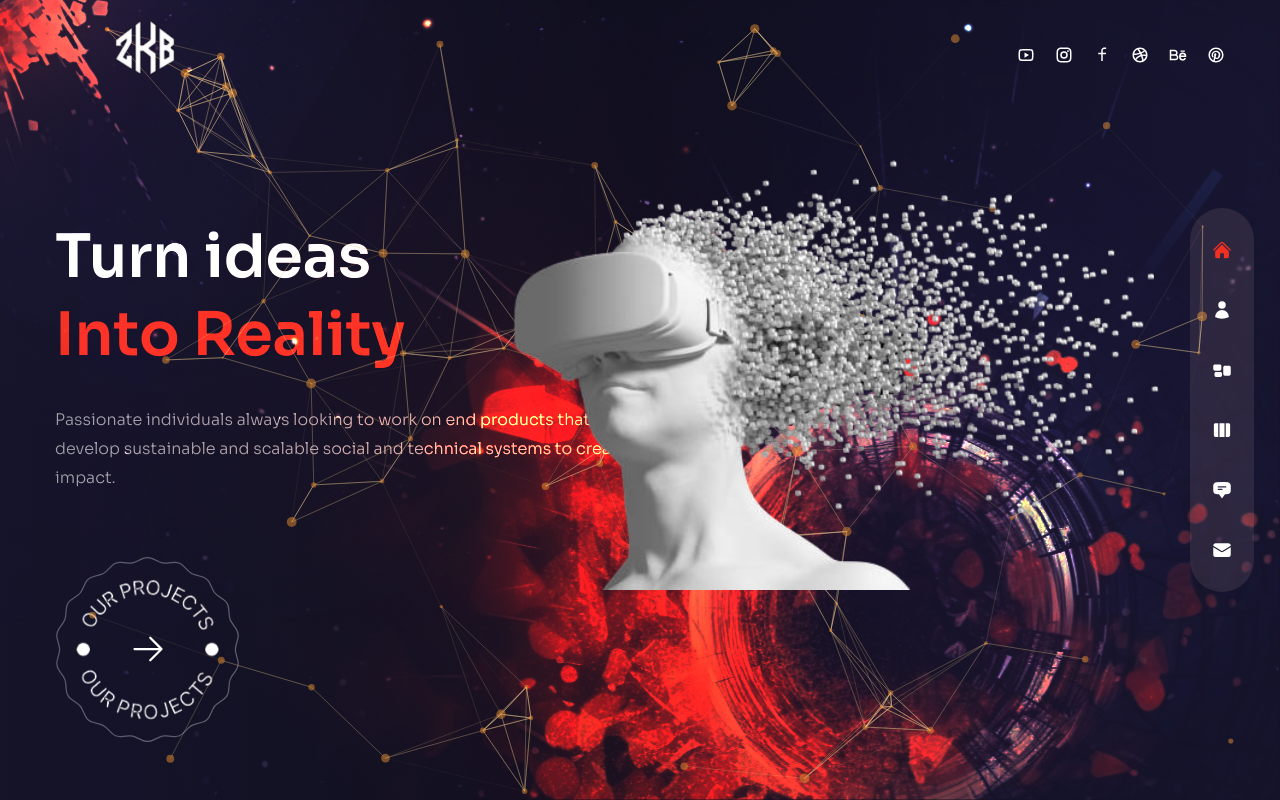
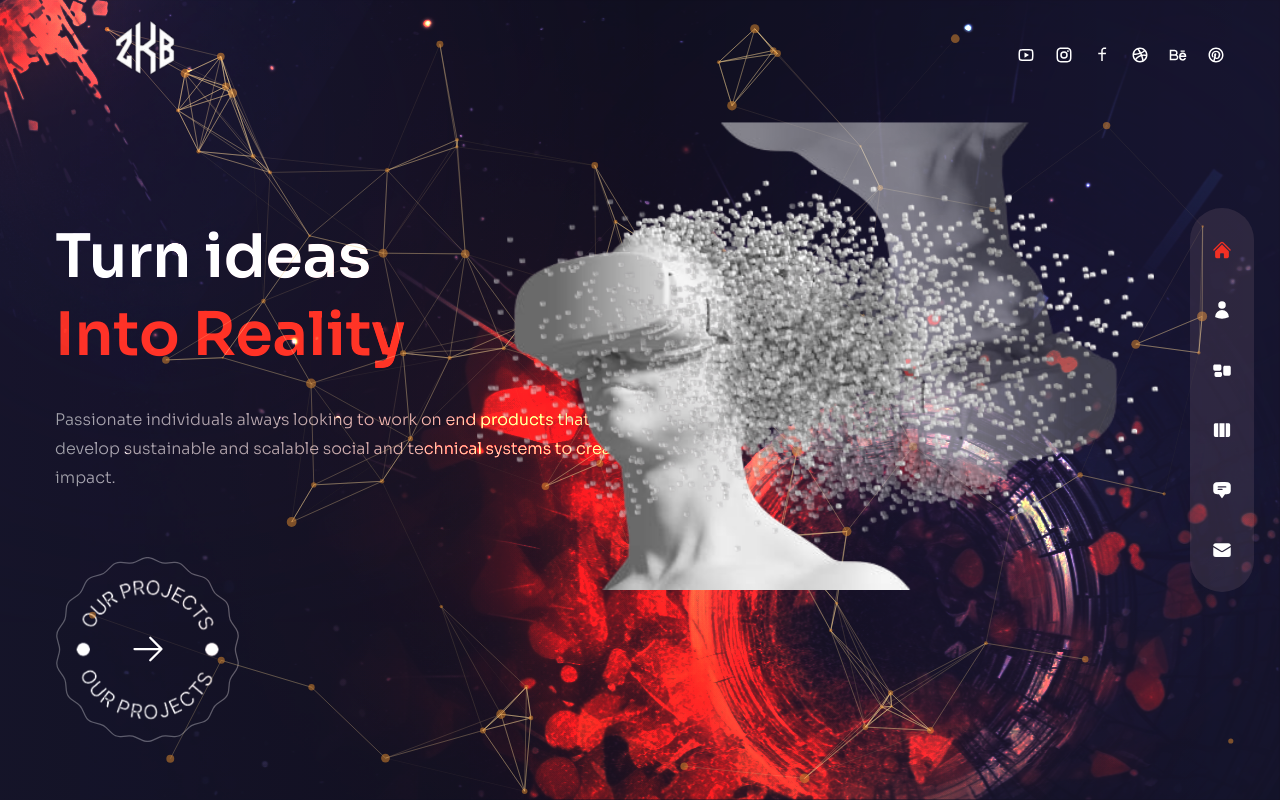
Before and after one commit to 2KovBar/Porfolio, a Next.js app: page / in a window 1280 px wide. Built offline with nearby package versions, Linux system fonts and the light colour scheme.

Commit message:
avatar mix

```diff
--- a/components/Avatar.js
+++ b/components/Avatar.js
@@ -3,14 +3,25 @@ import Image from "next/image";
 
 const Avatar = () => {
   return (
-    <div className="hidden xl:flex xl:max-w-none">
-      <Image
-        src={"/photo_5316634583317465224_x-removebg-preview.png"}
-        width={737}
-        height={678}
-        alt=""
-        className="translate-z-0 w-full h-full"
-      />
+    <div className="hidden xl:flex xl:max-w-none ">
+      <div className="w-full h-full  object-cover transform scaleX(-1) relative">
+        <Image
+          src={"/photo_5316634583317465224_x-removebg-preview.png"}
+          width={737}
+          height={678}
+          alt="avatar"
+          // className="translate-z-0 w-full h-full object-cover"
+        />
+      </div>
+      <div className="w-full h-full absolute ">
+        <Image
+          src={"/photo_5316634583317465224_x-removebg-preview.png"}
+          width={737}
+          height={678}
+          alt="avatar1"
+          style={{ transform: "scale(-1, -1)", opacity: 0.5 }}
+        />
+      </div>
     </div>
   );
 };
```
